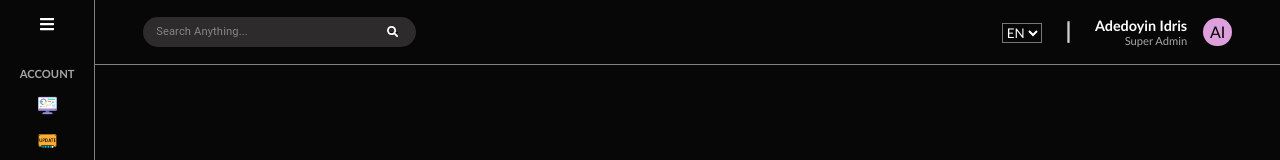
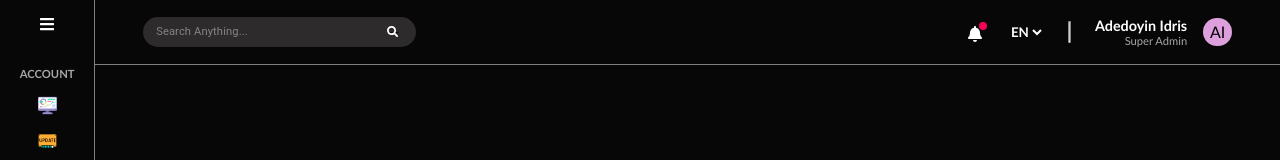
Before and after one commit to DevAdedoyin/monify, a React (Create React App) app: page / in a window 1280 px wide. Shown: the top 160 px of the page. Built offline with nearby package versions, Linux system fonts and the light colour scheme.

Commit message:
Dashboard header completed

```diff
--- a/package.json
+++ b/package.json
@@ -5,8 +5,6 @@
   "dependencies": {
     "@material-ui/core": "^4.12.4",
     "@material-ui/icons": "^4.11.3",
-    "@mui/icons-material": "^5.14.9",
-    "@mui/material": "^5.14.10",
     "@testing-library/jest-dom": "^5.17.0",
     "@testing-library/react": "^13.4.0",
     "@testing-library/user-event": "^13.5.0",
--- a/src/components/Dashboard/DashboardHeader.module.css
+++ b/src/components/Dashboard/DashboardHeader.module.css
@@ -45,12 +45,44 @@
     padding-right: 3rem;
 }
 
+.notificationContainer {
+    position: 'relative';
+    /* margin: 0px 1rem; */
+}
+
+.numOfNotification {
+    display: inline;
+    font-size: 0.5rem;
+}
+
+/* LANGUAGE OPTIONS */
+select {
+    border: none;
+    font-weight: 600
+}
+
+option {
+    font-size: var(--small-font);
+}
+
+.langOptionContainer{
+    display: flex;
+    justify-content: center;
+    align-items: center;
+    margin-left: 1.5rem;
+}
+
+
+/* LANGUAGE OPTIONS END */
+
+/* VERTIVAL RULE */
 hr {
     width: 1.2rem;
     background-color: var(--grey-font);
-    margin: 0px 1rem;
+    margin: 0px 0.9rem;
     transform: rotate(90deg);
 }
+/* VERTICAL RULE END */
 
 /* USERNAME AND ADMIN STATUS */
 .usernameContainer {
--- a/src/components/Dashboard/DashboardHeader.tsx
+++ b/src/components/Dashboard/DashboardHeader.tsx
@@ -2,8 +2,9 @@ import React from "react";
 import DHStyle from "./DashboardHeader.module.css";
 import Input from "@material-ui/core/Input";
 import InputAdornment from "@material-ui/core/InputAdornment";
-import { FaSearch } from "react-icons/fa";
-import Badge from "react-badger";
+import Badge from "@material-ui/core/Badge";
+import { FaSearch, FaBell } from "react-icons/fa";
+// import Badge from "react-badger";
 
 function DashboardHeader() {
   return (
@@ -23,8 +24,20 @@ function DashboardHeader() {
         />
       </div>
       <div className={DHStyle.headerDetailsContainer}>
-        <div className={DHStyle.notificationStyle}>{/* <Badge /> */}</div>
-        <div>
+        <div
+          className={DHStyle.notificationContainer}
+          style={{ position: "relative" }}
+        >
+          <Badge
+            badgeContent={4}
+            variant="dot"
+            color="secondary"
+            // style={{ height: "1rem", width: "1rem" }}
+          >
+            <FaBell color="action" />
+          </Badge>
+        </div>
+        <div className={DHStyle.langOptionContainer}>
           <select>
             <option>EN</option>
             <option>FR</option>
```
Also changed, not shown: 1 other file (tests, documents, lock files or other folders).
